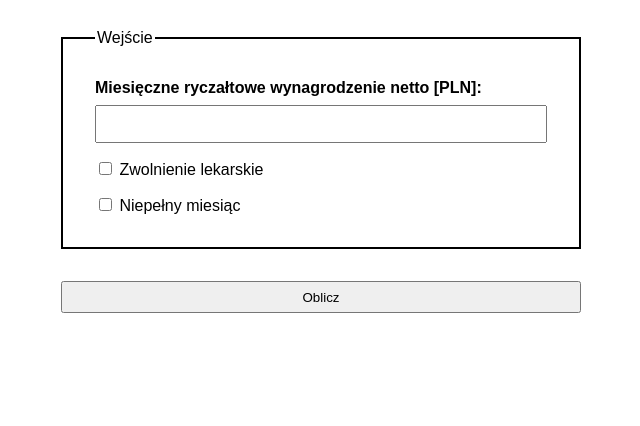
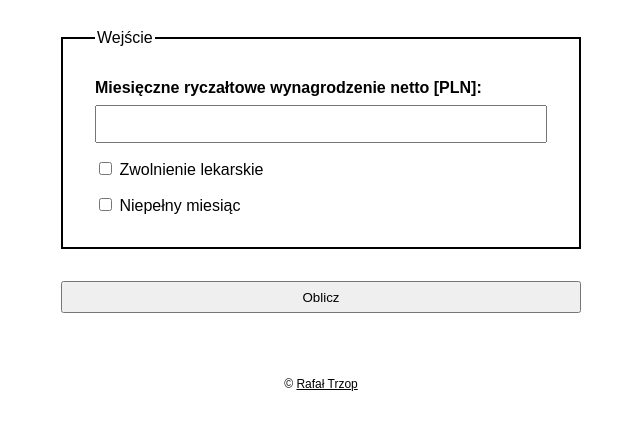
Before and after one commit to rafaltrzop/b2b-salary-calculator, a website built with webpack: page src/index.html in a window 1280 px wide. Shown: the part 100-526 px from the top of the page, without its empty margins (319-959 px from the left). Built offline with nearby package versions, Linux system fonts and the light colour scheme.

Commit message:
Add footer

```diff
--- a/src/index.html
+++ b/src/index.html
@@ -140,5 +140,18 @@
         </fieldset>
       </form>
     </main>
+
+    <footer class="footer">
+      <p class="footer__copyright paragraph">
+        &copy;
+        <a
+          class="footer__anchor"
+          href="https://www.linkedin.com/in/rafaltrzop/"
+          target="_blank"
+        >
+          Rafał Trzop
+        </a>
+      </p>
+    </footer>
   </body>
 </html>
--- a/src/styles.scss
+++ b/src/styles.scss
@@ -90,3 +90,24 @@ $grid-breakpoint-xxl: 1400px;
     margin: 2em 0;
   }
 }
+
+.footer {
+  margin-top: 2em;
+
+  @media (min-width: $grid-breakpoint-md) {
+    margin-top: 4em;
+  }
+
+  &__copyright {
+    text-align: center;
+    font-size: 12px;
+  }
+
+  &__anchor {
+    color: #000;
+
+    &:hover {
+      text-decoration: none;
+    }
+  }
+}
```
